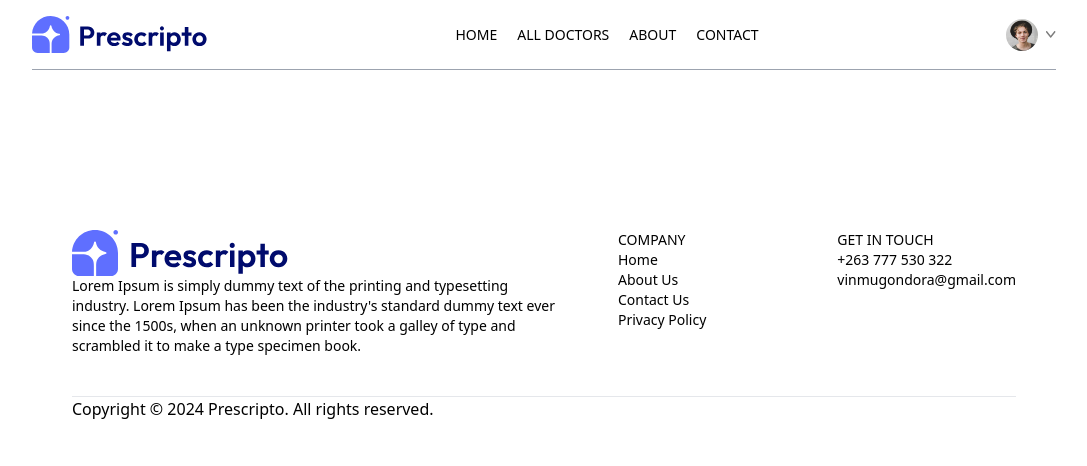
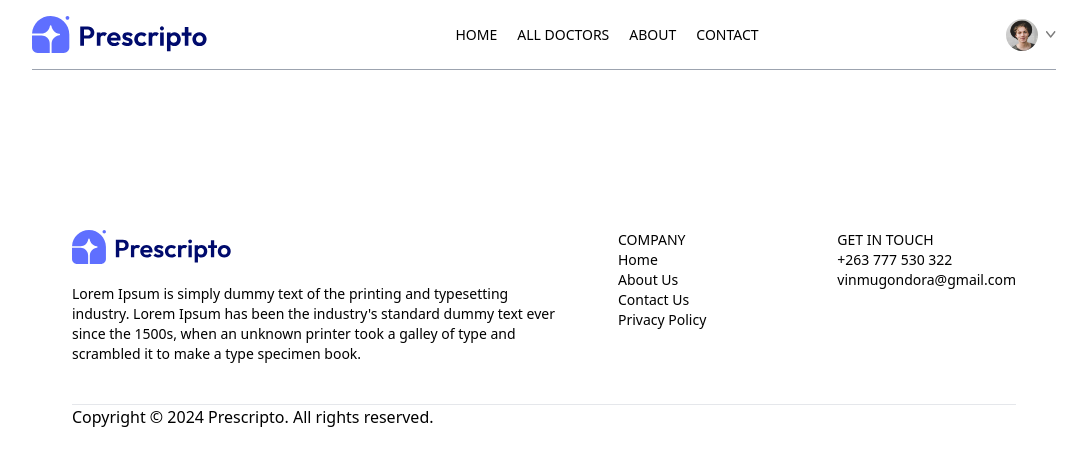
Before and after one commit to VincentMugondora/prescripto, a React (Vite) app in the folder frontend/: page /appointment/1 in a window 1280 px wide. Shown: the top 466 px of the page, without its empty margins (96-1183 px from the left). Built offline with nearby package versions, Linux system fonts and the light colour scheme.

Commit message:
"Updated Footer component: added 'mb-5 w-40' class to logo image"

```diff
--- a/frontend/src/components/Footer.jsx
+++ b/frontend/src/components/Footer.jsx
@@ -7,7 +7,7 @@ const Footer = () => {
 
         {/* ------- Left Section ------- */}
         <div>
-          <img src={assets.logo} alt="" />
+          <img className="mb-5 w-40" src={assets.logo} alt="" />
           <p>
             Lorem Ipsum is simply dummy text of the printing and typesetting
             industry. Lorem Ipsum has been the industry's standard dummy text
```
